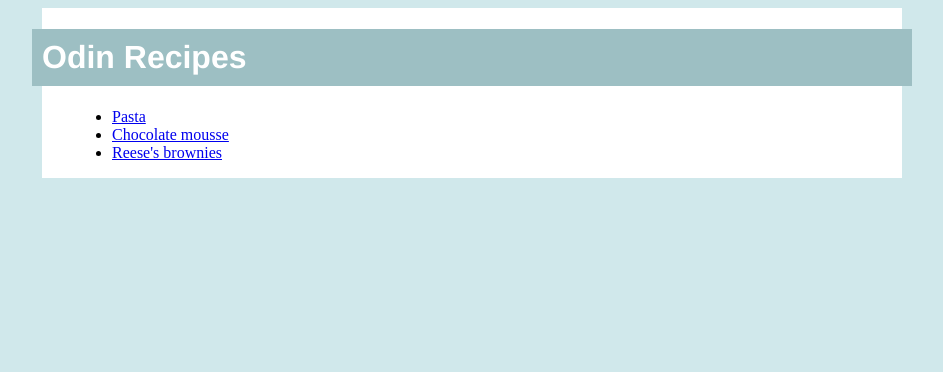
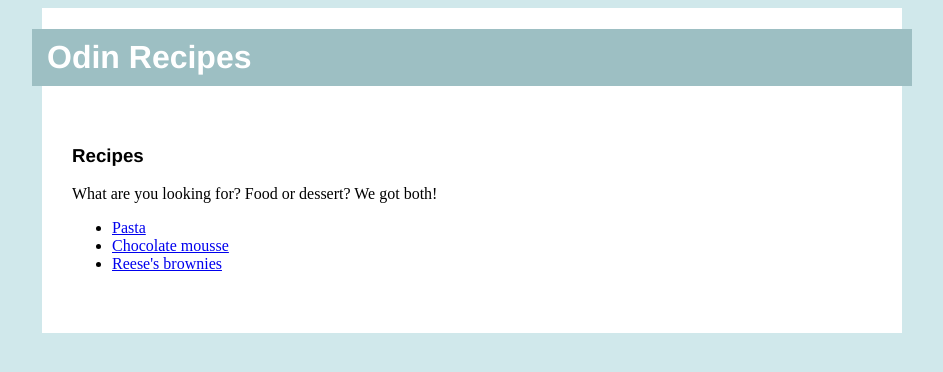
Before and after one commit to hhannaarvid/odin-recipes, a plain HTML site: page index.html in a window 1280 px wide. Shown: the whole page, without its empty margins (22-965 px from the left). Drawn offline with Linux system fonts and the light colour scheme.

Commit message:
spicy up first page

```diff
--- a/index.html
+++ b/index.html
@@ -9,7 +9,10 @@
 <body>
     <div class="content">
     <h1>Odin Recipes</h1>
-    <ul>
+    <br>
+    <h3>Recipes</h3>
+    <p>What are you looking for? Food or dessert? We got both!</p>
+    <ul class="recipe-list">
     <li><a href="recipes/pasta.html">Pasta</a></li>
     <li><a href="recipes/mousse.html">Chocolate mousse</a></li>
     <li><a href="recipes/brownies.html">Reese's brownies</a></li>
--- a/styles.css
+++ b/styles.css
@@ -13,6 +13,7 @@ body {
 
 ol {
     width: 500px;
+    margin-bottom: 40px;
 }
 
 .order {
@@ -24,7 +25,7 @@ h1 {
     color: white;
     margin-left: -40px;
     margin-right: -40px;
-    padding: 10px;
+    padding: 10px 10px 10px 15px;
 }
 
 h1, h3 {
@@ -41,3 +42,7 @@ h1, h3 {
     margin-left: 10px;
     border: 2px solid rgb(208, 232, 235);
 }
+
+.recipe-list {
+    margin-bottom: 60px;
+}
```
